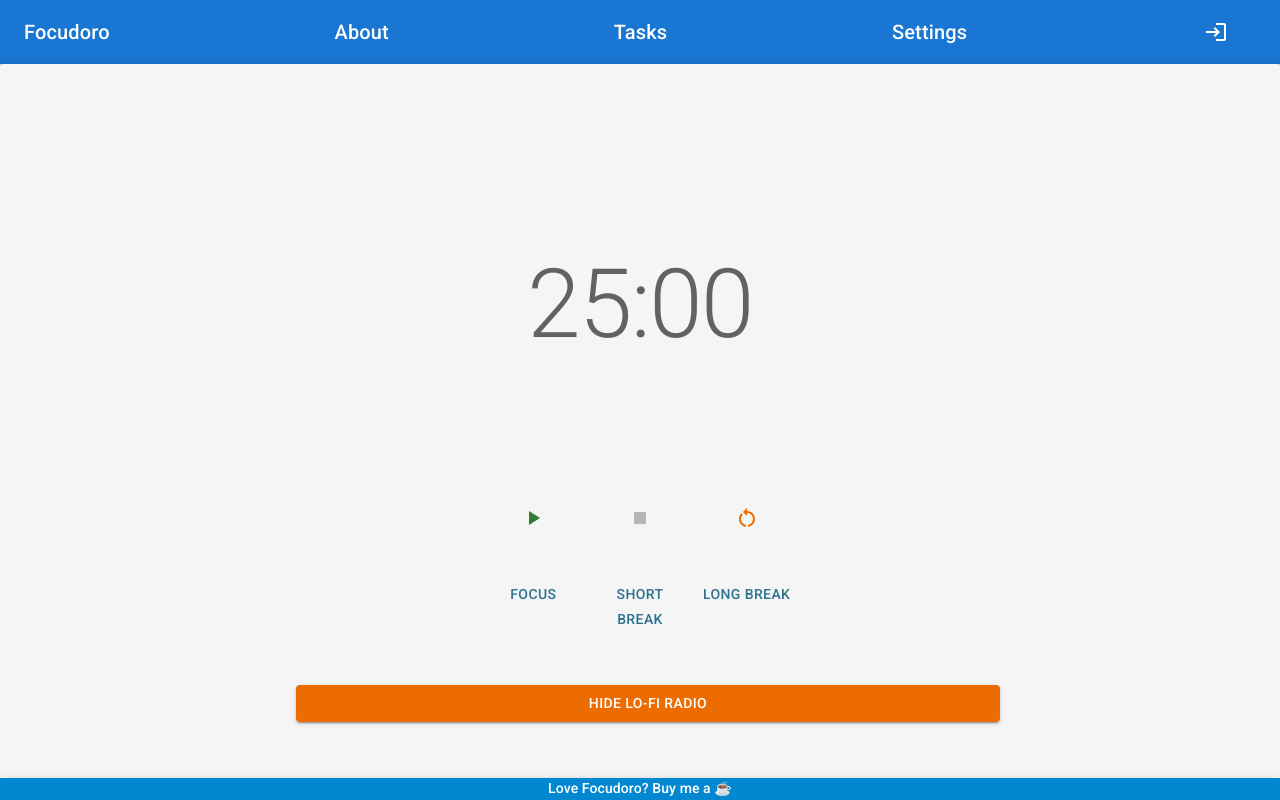
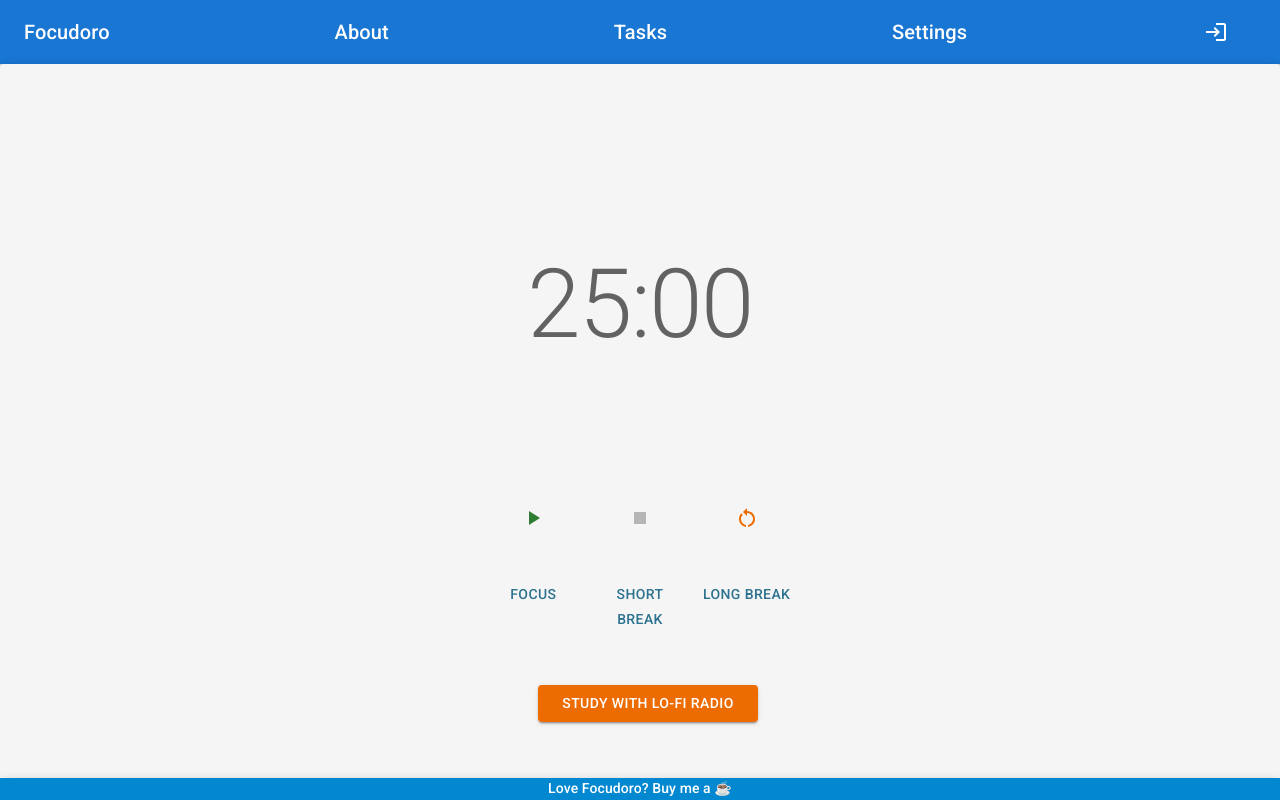
Before and after one commit to osmaniacattack/Focudoro, a React (Create React App) app in the folder app/: page / in a window 1280 px wide. Shown: the top 800 px of the page. Built offline with nearby package versions, Linux system fonts and the light colour scheme.

Commit message:
Removing unused imports

```diff
--- a/app/src/App.js
+++ b/app/src/App.js
@@ -1,5 +1,5 @@
 import "./App.css";
-import { Nav, Timer, FAQ, YoutubeReact, Footer } from "./components/index";
+import { Nav, Timer, YoutubeReact, Footer } from "./components/index";
 import { Grid, Paper } from "@mui/material";
 
 function App() {
--- a/app/src/components/AboutDialog.js
+++ b/app/src/components/AboutDialog.js
@@ -1,10 +1,7 @@
 import React, {useState} from 'react';
-import Button from '@mui/material/Button';
 import Dialog from '@mui/material/Dialog';
-import DialogActions from '@mui/material/DialogActions';
 import DialogContent from '@mui/material/DialogContent';
 import DialogContentText from '@mui/material/DialogContentText';
-import DialogTitle from '@mui/material/DialogTitle';
 import { Typography } from '@mui/material';
 import FAQ from './FAQ';
 
--- a/app/src/components/FAQ.js
+++ b/app/src/components/FAQ.js
@@ -1,29 +1,14 @@
 import * as React from "react";
 import {
   Typography,
-  Container,
   Grid,
-  Box,
   List,
   ListItem,
-  ListItemAvatar,
-  ListItemIcon,
   ListItemText,
-  Paper,
 } from "@mui/material";
-import { makeStyles } from "@material-ui/core/styles";
 import Question from "../assets/question.png";
 import Clock from "../assets/clock.png";
 import Research from "../assets/research.png";
-
-const useStyles = makeStyles({
-  paper: {
-    padding: "20px",
-    margin: "20px",
-    backgroundColor: "#f5f5f5",
-    boxShadow: "10px 10px 5px #888888",
-  },
-});
 
 export default function FAQ() {
 
--- a/app/src/components/Footer.js
+++ b/app/src/components/Footer.js
@@ -1,5 +1,4 @@
 import * as React from "react";
-import { styled } from "@mui/material/styles";
 import AppBar from "@mui/material/AppBar";
 import Typography from "@mui/material/Typography";
 import Link from "@mui/material/Link";
--- a/app/src/components/Motivation.js
+++ b/app/src/components/Motivation.js
@@ -5,7 +5,6 @@
   Box,
   TextField,
   Button,
-  Grid,
 } from "@mui/material";
 
 export default function Motivation() {
--- a/app/src/components/Nav.js
+++ b/app/src/components/Nav.js
@@ -3,9 +3,7 @@
 import Box from "@mui/material/Box";
 import Toolbar from "@mui/material/Toolbar";
 import Typography from "@mui/material/Typography";
-import Button from "@mui/material/Button";
 import IconButton from "@mui/material/IconButton";
-import MenuIcon from "@mui/icons-material/Menu";
 import LoginIcon from "@mui/icons-material/Login";
 import AboutDialog from "./AboutDialog";
 
--- a/app/src/components/Timer.js
+++ b/app/src/components/Timer.js
@@ -1,6 +1,4 @@
 import * as React from "react";
-import { Button, Container, Grid } from "@mui/material";
-import Motivation from "./Motivation";
 import CircularStatic from "./CircularStatic";
 
 export default function Timer() {
--- a/app/src/components/YoutubeReact.js
+++ b/app/src/components/YoutubeReact.js
@@ -3,13 +3,8 @@
   Box,
   Button,
   Card,
-  CardActionArea,
   CardContent,
-  CardHeader,
-  CardMedia,
   IconButton,
-  Grid,
-  Select,
   Typography,
 } from "@mui/material";
 import { useTheme } from "@mui/material/styles";
@@ -18,7 +13,7 @@
 import YouTube from "react-youtube";
 
 export default function YoutubeReact() {
-  const [videoIds, setVideoIds] = useState([
+  const [videoIds] = useState([
     "jfKfPfyJRdk",
     "kgx4WGK0oNU",
     "e3L1PIY1pN8",
@@ -27,7 +22,7 @@
   ]);
   const [currentVideoIdx, setCurrentVideoIdx] = useState(1);
   const [player, setPlayer] = useState(null);
-  const [show, setShow] = useState(true);
+  const [show, setShow] = useState(false);
   const theme = useTheme();
 
   const onReady = useCallback(
@@ -85,7 +80,7 @@
         color="warning"
         onClick={() => setShow((show) => !show)}
       >
-        {show ? 'Hide Lo-Fi Radio' : 'Study with Lo-Fi Radio'}
+        {show ? "Study Without Lo-Fi Radio" : "Study with Lo-Fi Radio"}
       </Button>
       {show ? (
         <Card sx={{ display: "flex" }}>
```
